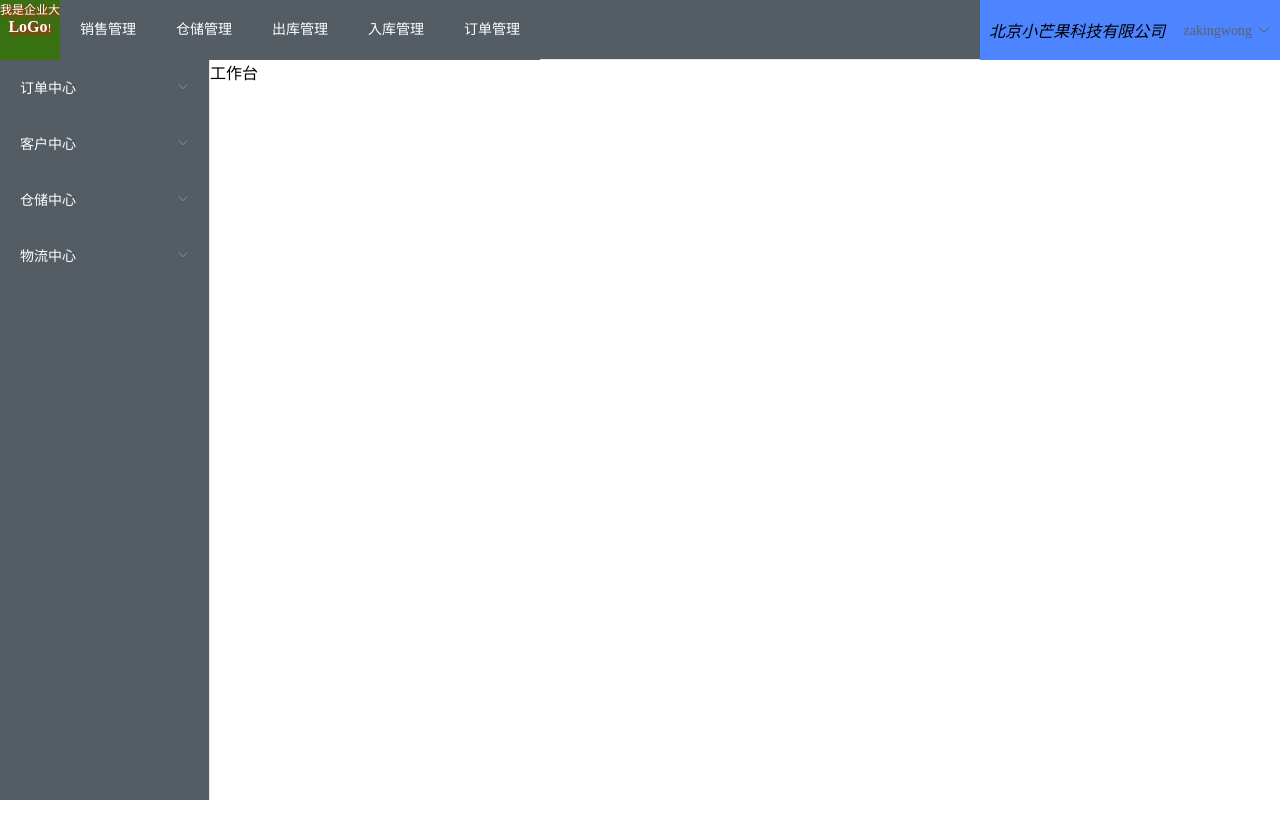
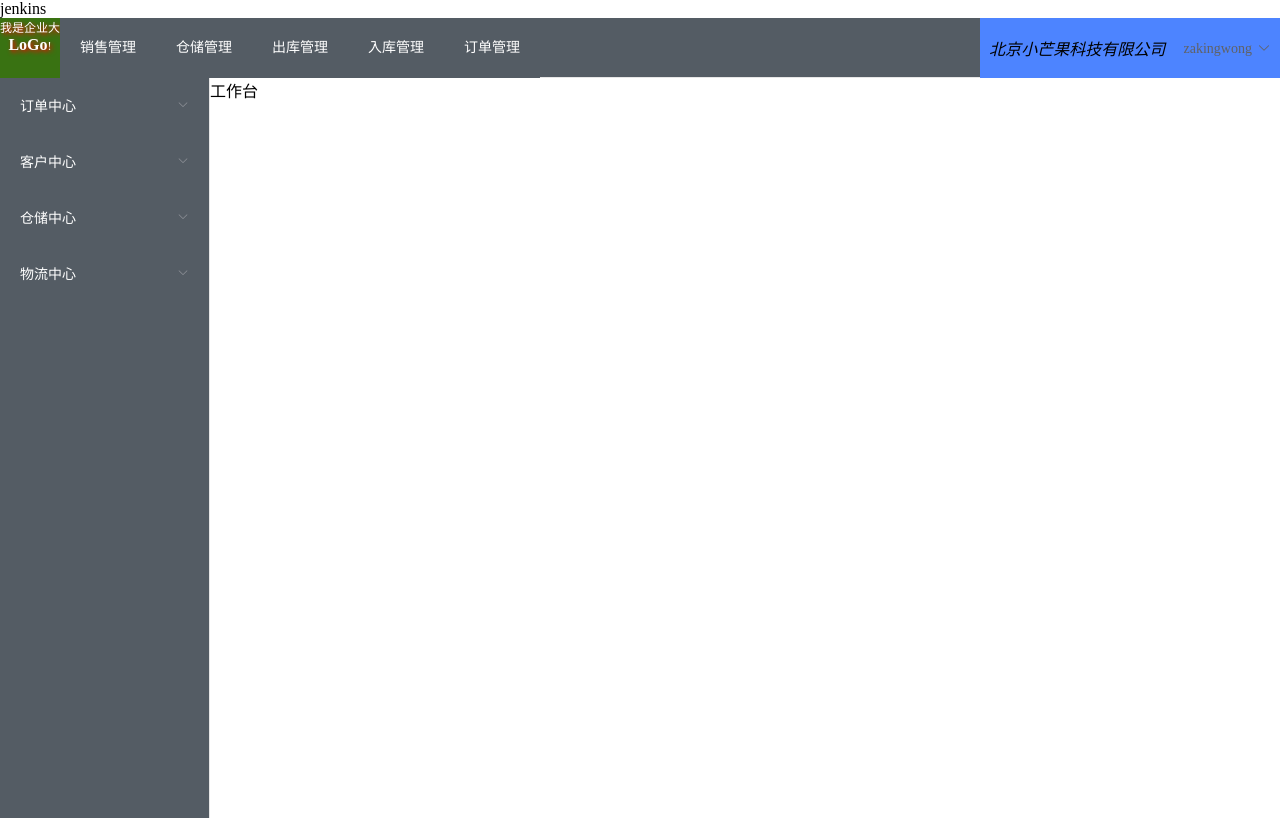
Before and after one commit to zakingwong/theWayOfMicroFrontend, a Vue app in the folder z-treasure/: page /#/workbench in a window 1280 px wide. Built offline with nearby package versions, Linux system fonts and the light colour scheme.

Commit message:
fix: github webhook test

```diff
--- a/z-treasure/src/App.vue
+++ b/z-treasure/src/App.vue
@@ -1,5 +1,6 @@
 <template>
   <div id="app">
+    jenkins
     <router-view></router-view>
   </div>
 </template>
```
